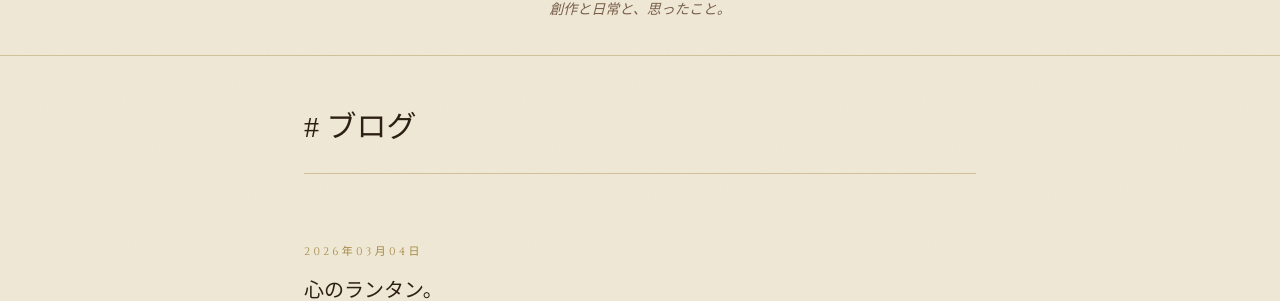
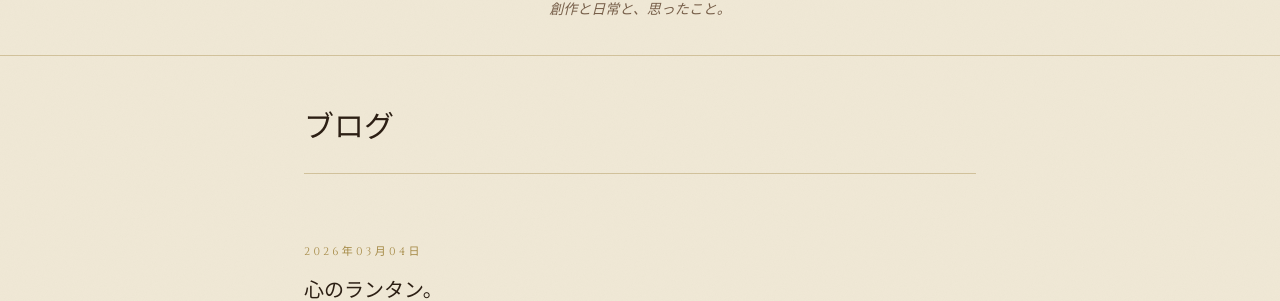
Before and after one commit to Chamamewakako/blog, a Jekyll site: the page built from tag/ブログ.md, in a window 1280 px wide. Shown: the part 187-488 px from the top of the page. Built offline with Jekyll 4.4.1, drawn with Linux system fonts in a browser that asks for light colours; some web fonts are replaced.

Commit message:
Update ブログ.md

```diff
--- a/tag/ブログ.md
+++ b/tag/ブログ.md
@@ -1,5 +1,5 @@
 ---
 layout: tag
-title: "# ブログ"
+title: "ブログ"
 tag: ブログ
 ---
```
